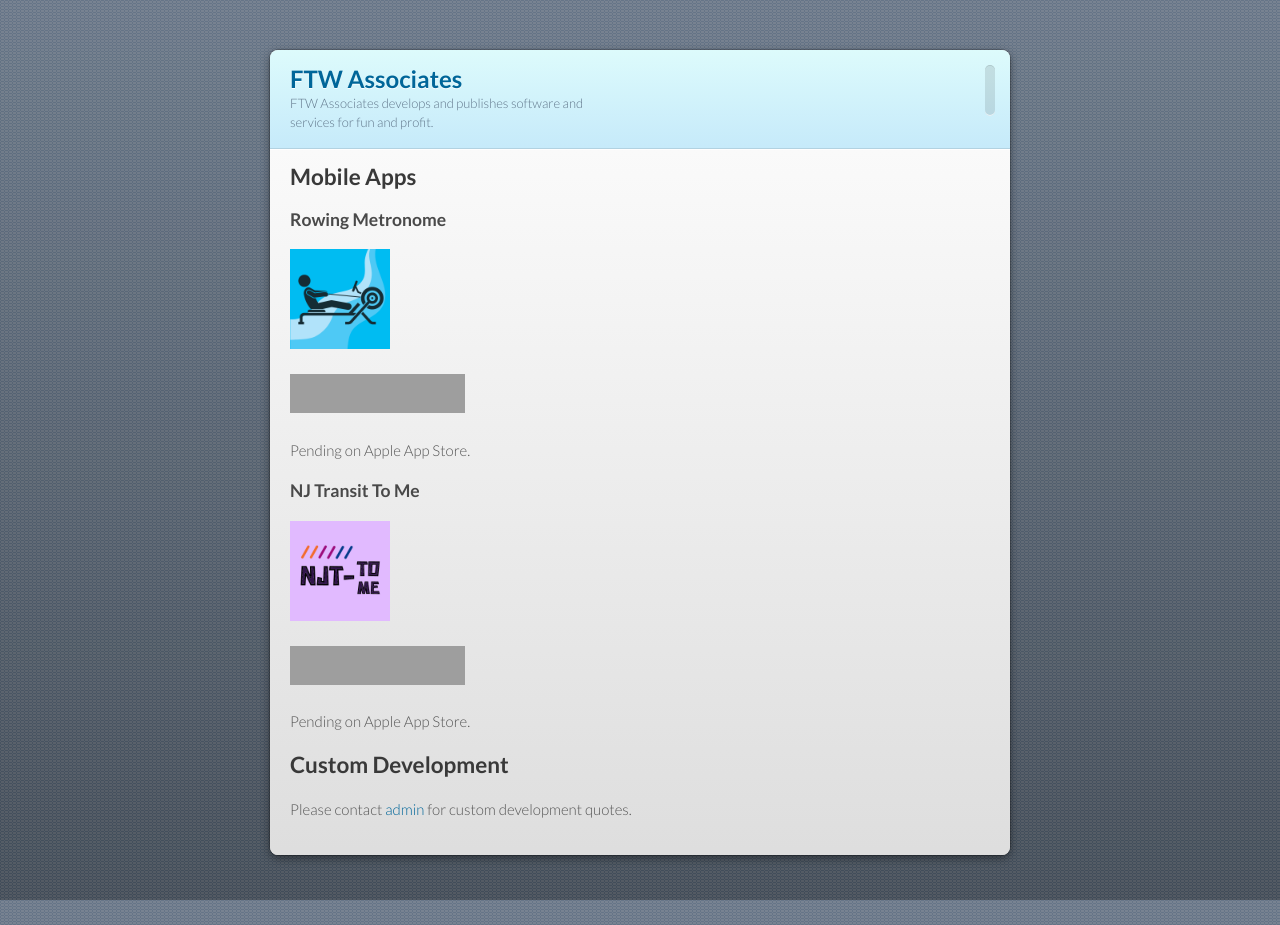
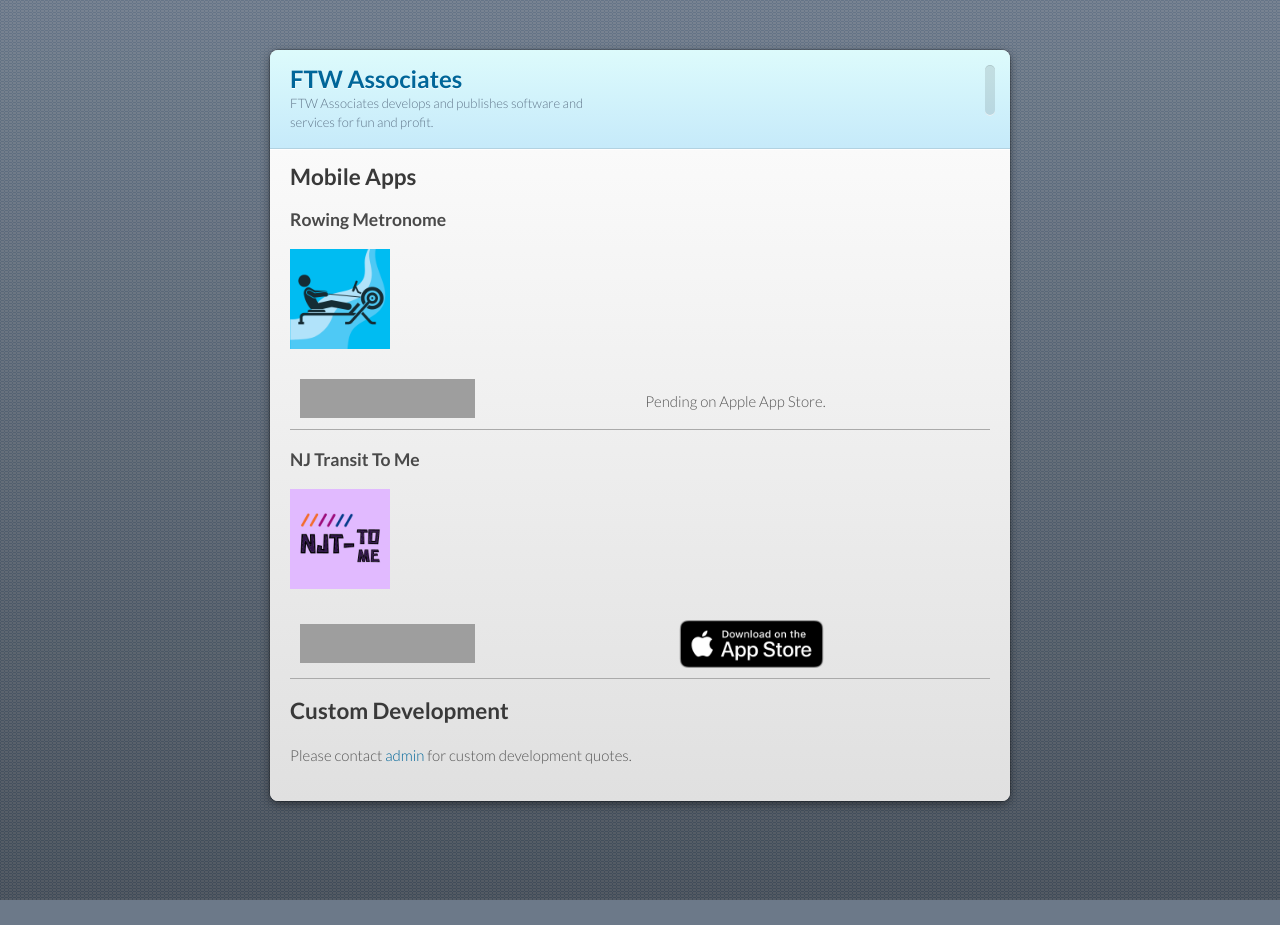
Before and after one commit to FTWAssociates/www-public, a Jekyll site: the page built from index.md, in a window 1280 px wide, cut to the strip 0-925 px from the top of the page. Built offline with Jekyll 4.4.1, drawn with Linux system fonts in a browser that asks for light colours; our own code applies the rules of GitHub Pages for plain Markdown files; after the commit the page ends 900 px from its top, so only the background shows below that; grey boxes are pictures that could not be loaded.

Commit message:
add apple store link for njt to me

```diff
--- a/index.md
+++ b/index.md
@@ -4,18 +4,37 @@
 
 <img src="./docs/assets/rowing_metronome_icon.png" width="100" height="100">
 
-<a href='https://play.google.com/store/apps/details?id=com.ftwassociates.rowing_metronome&pcampaignid=pcampaignidMKT-Other-global-all-co-prtnr-py-PartBadge-Mar2515-1'><img alt='Get it on Google Play' src='https://play.google.com/intl/en_us/badges/static/images/badges/en_badge_web_generic.png' width="175"/></a>
-
-Pending on Apple App Store.
+<table border="0">
+  <tr>
+    <td>
+      <a href='https://play.google.com/store/apps/details?id=com.ftwassociates.rowing_metronome&pcampaignid=pcampaignidMKT-Other-global-all-co-prtnr-py-PartBadge-Mar2515-1'>
+          <img alt='Get it on Google Play' src='https://play.google.com/intl/en_us/badges/static/images/badges/en_badge_web_generic.png' width="175"/>
+      </a>
+    </td>
+    <td>
+      Pending on Apple App Store.
+    </td>
+  </tr>
+</table>
 
 
 ### NJ Transit To Me
 
 <img src="./docs/assets/njt_tome_icon.png" width="100" height="100">
 
-<a href='https://play.google.com/store/apps/details?id=com.ftwassociates.njt_tome_app&pcampaignid=pcampaignidMKT-Other-global-all-co-prtnr-py-PartBadge-Mar2515-1'><img alt='Get it on Google Play' src='https://play.google.com/intl/en_us/badges/static/images/badges/en_badge_web_generic.png' width="175"/></a>
-
-Pending on Apple App Store.
+<table border="0">
+  <tr>
+    <td>
+      <a href='https://play.google.com/store/apps/details?id=com.ftwassociates.njt_tome_app&pcampaignid=pcampaignidMKT-Other-global-all-co-prtnr-py-PartBadge-Mar2515-1'>
+        <img alt='Get it on Google Play' src='https://play.google.com/intl/en_us/badges/static/images/badges/en_badge_web_generic.png' width="175"/></a>
+      </td>
+    <td>
+      <a href="https://apps.apple.com/app/nj-transit-to-me/id1612073958">
+        <img alt="Download on the App Store" src="./assets/images/app_store_download.png" width="145">
+      </a>
+    </td>
+  </tr>
+</table>
 
 ## Custom Development
 
```
Also changed, not shown: assets/images/app_store_download.png (added), assets/images/play_store_download.png (added).
